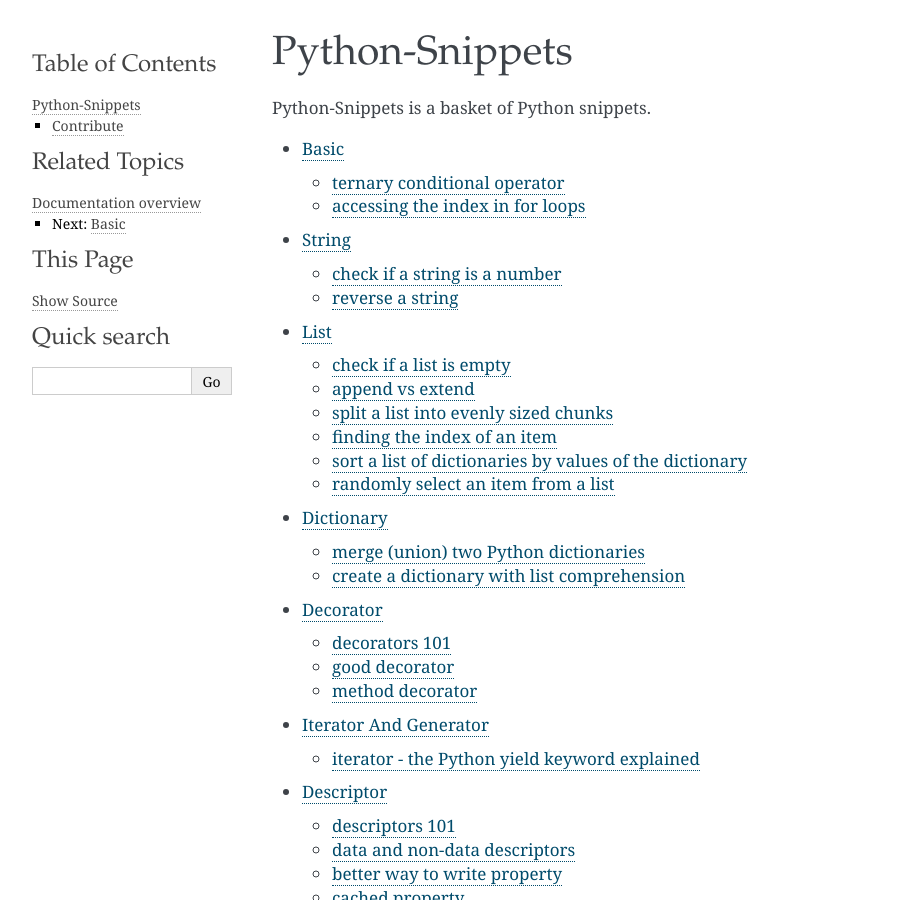
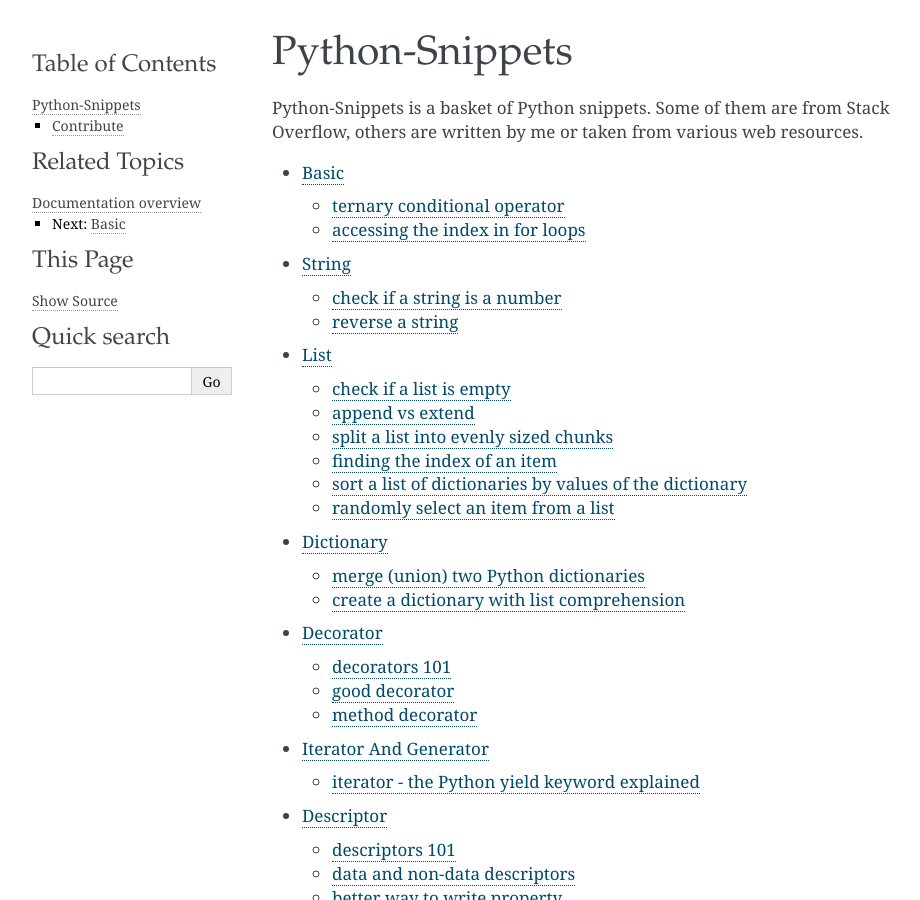
Before and after one commit to fengsp/python-snippets, a Sphinx documentation site: the page built from docs/index.rst, in a window 1280 px wide and 900 px high. Shown: the whole window, without its empty margins (148-1068 px from the left). Built offline with Sphinx 7.4.7, drawn with Linux system fonts in a browser that asks for light colours.

Commit message:
Added attribution

```diff
--- a/docs/index.rst
+++ b/docs/index.rst
@@ -1,7 +1,8 @@
 Python-Snippets
 ===============
 
-Python-Snippets is a basket of Python snippets.
+Python-Snippets is a basket of Python snippets.  Some of them are from Stack
+Overflow, others are written by me or taken from various web resources.
 
 
 .. toctree::
```
